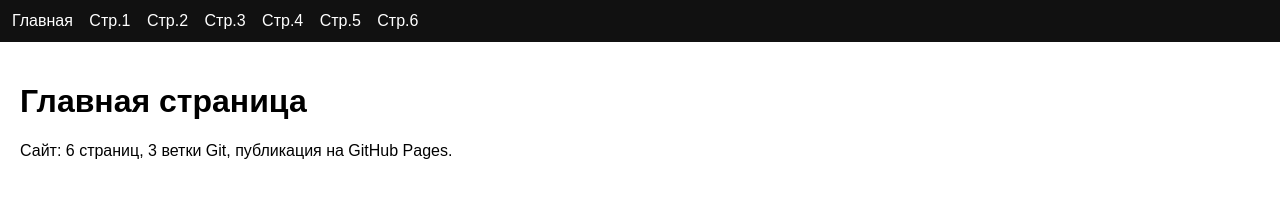
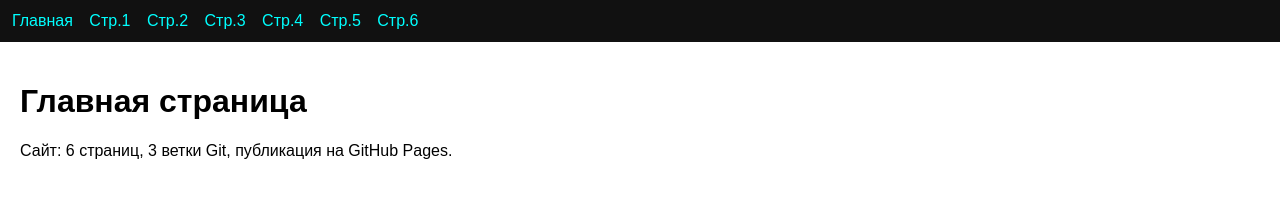
Before and after one commit to Mirachok/github-pages-site, a plain HTML site: page index.html in a window 1280 px wide. Drawn offline with Linux system fonts and the light colour scheme.

Commit message:
Update style.css

```diff
--- a/css/style.css
+++ b/css/style.css
@@ -1,4 +1,4 @@
 body { font-family: Arial, sans-serif; margin: 0; }
 nav { background: #111; padding: 12px; }
-nav a { color: #fff; text-decoration: none; margin-right: 12px; }
+nav a { color: #00FFFF; text-decoration: none; margin-right: 12px; }
 main { padding: 20px; }
```
